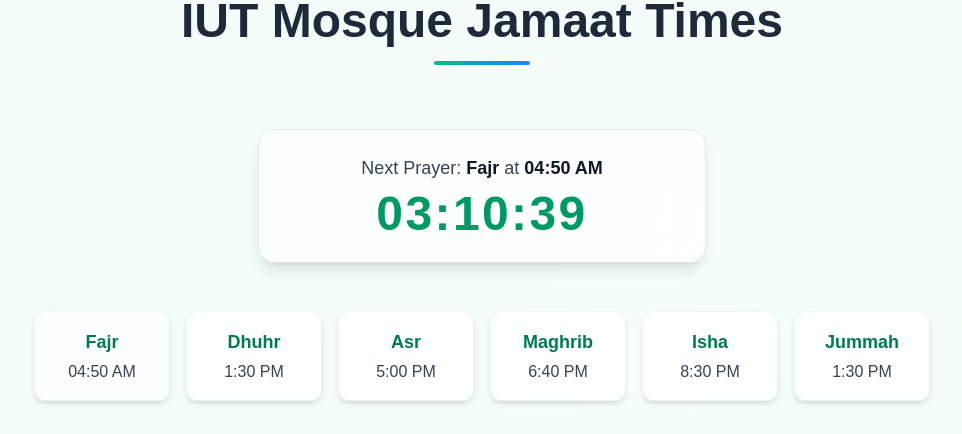
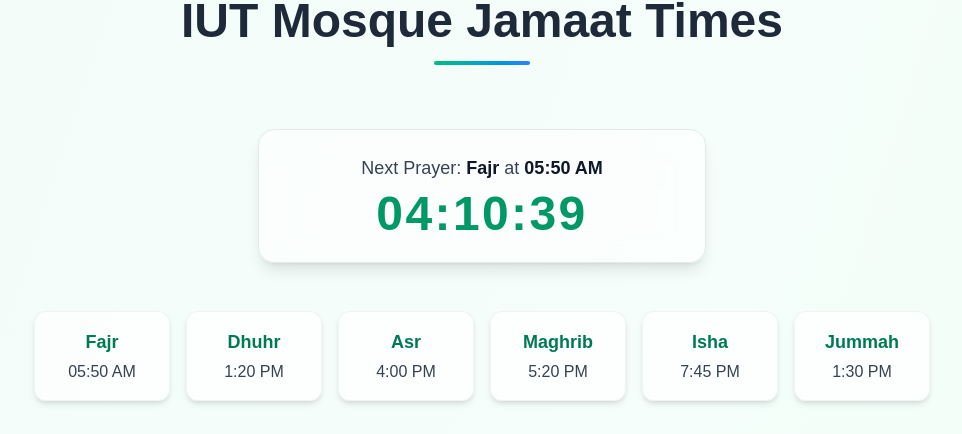
Before and after one commit to irfanAbir1231/iut-siks-user, a Next.js app: page / in a window 1280 px wide. Shown: the part 939-1373 px from the top of the page, without its empty margins (158-1120 px from the left). Built offline with nearby package versions, Linux system fonts and the light colour scheme; a web font is replaced by a local one.

Commit message:
updated salat time

```diff
--- a/app/page.tsx
+++ b/app/page.tsx
@@ -84,11 +84,11 @@ const galleryImages = [
 ];
 
 const prayerTimes = {
-  fajr: "04:50 AM",
-  dhuhr: "1:30 PM",
-  asr: "5:00 PM",
-  maghrib: "6:40 PM",
-  isha: "8:30 PM",
+  fajr: "05:50 AM",
+  dhuhr: "1:20 PM",
+  asr: "4:00 PM",
+  maghrib: "5:20 PM",
+  isha: "7:45 PM",
   jummah: "1:30 PM",
 };
 
```
